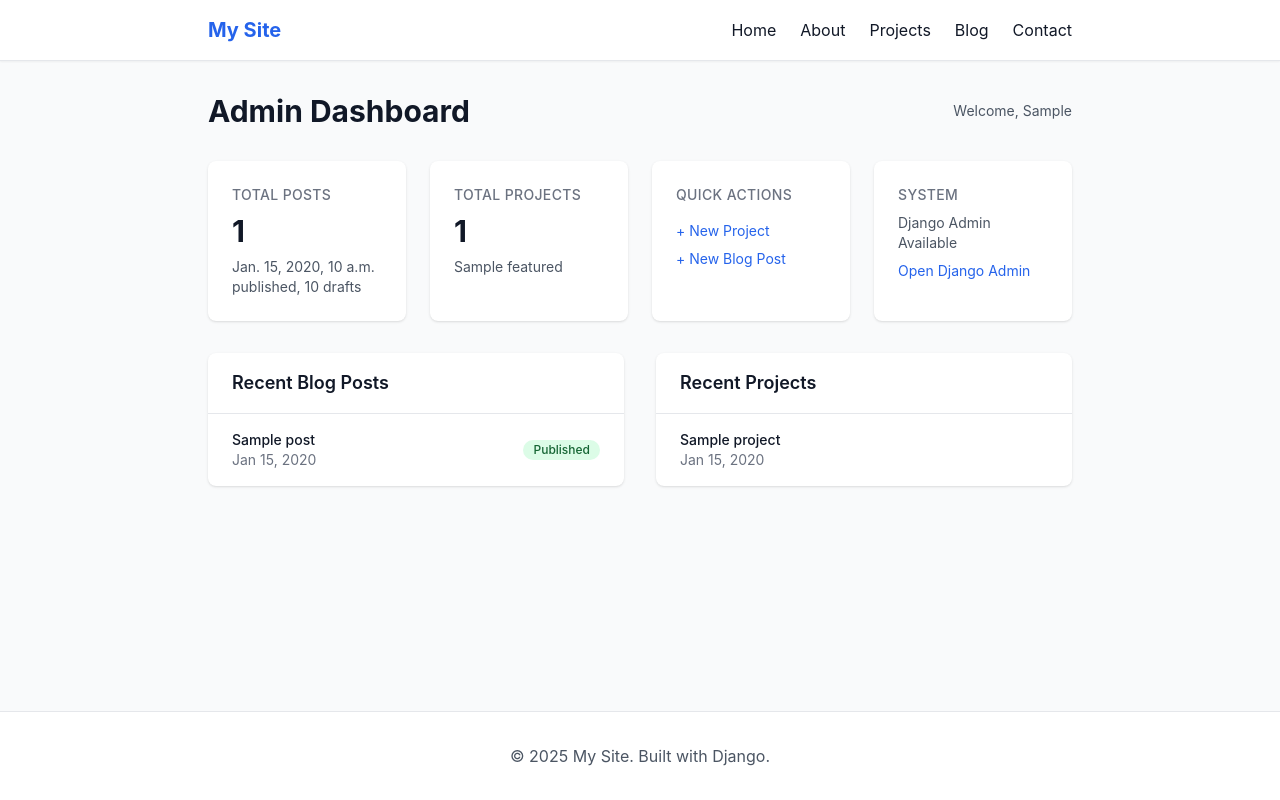
After one commit to NagyGeorge/personal-webpage, a Django app: template templates/admin_dashboard/dashboard.html in a window 1280 px wide. The commit adds this page. Run offline with Django 5.2, Linux system fonts and the light colour scheme; a user stored in the database is signed in; tables that the repository leaves empty hold one stand-in row (values such as "Sample post"); the template is opened without the code that fills it: most values are stand-ins (such as "Sample title", 1, 10 or a date in 2020); some libraries are stand-ins or nearby versions.

Commit message:
Week 1: Implement Google OAuth authentication and admin dashboard foundation
Features Added:
- Google OAuth authentication with django-allauth
- Single-user access control (restricted to ALLOWED_ADMIN_EMAIL)
- Admin dashboard with stats overview
- Navigation updates with login/admin links
- Access denied page for unauthorized users
- Admin context processor for template variables

Technical Implementation:
- Added django-allauth and django-widget-tweaks dependencies
- Created admin_dashboard Django app
- Configured OAuth providers and authentication backends
- Added allauth middleware and context processors
- Created custom admin_required decorator
- Set up URL routing for /accounts/ and /dashboard/

Templates Created:
- Admin dashboard with content statistics
- Access denied page with proper messaging
- Updated navigation with conditional admin links

Configuration:
- Added ALLOWED_ADMIN_EMAIL environment variable
- Updated .env.example with new variables
- Added comprehensive Google OAuth setup documentation

Security:
- Email-based access control
- Proper redirect handling
- Login/logout flow integration

Ready for Week 2: Project management interface

```diff
--- a/mysite/urls.py
+++ b/mysite/urls.py
@@ -5,6 +5,8 @@ from . import views
 
 urlpatterns = [
     path("admin/", admin.site.urls),
+    path("accounts/", include("allauth.urls")),
+    path("dashboard/", include("admin_dashboard.urls")),
     path("api/blog/", include("blog.urls")),
     path("api/portfolio/", include("portfolio.urls")),
     path("", include("status.urls")),
--- a/pyproject.toml
+++ b/pyproject.toml
@@ -21,6 +21,8 @@ dependencies = [
     "django-prometheus==2.3.1",
     "Pillow==10.3.0",
     "python-dotenv==1.0.1",
+    "django-allauth>=65.11.2",
+    "django-widget-tweaks>=1.5.0",
 ]
 
 [project.optional-dependencies]
--- a/requirements.txt
+++ b/requirements.txt
@@ -12,3 +12,5 @@ django-prometheus==2.3.1
 whitenoise==6.6.0
 Pillow==10.3.0
 python-dotenv==1.0.1
+django-allauth==0.57.0
+django-widget-tweaks==1.4.12
--- /dev/null
+++ b/templates/admin_dashboard/dashboard.html
@@ -0,0 +1,119 @@
+{% extends "base.html" %}
+
+{% block title %}Admin Dashboard - My Site{% endblock %}
+
+{% block content %}
+<div class="max-w-6xl mx-auto">
+    <!-- Header -->
+    <div class="flex justify-between items-center mb-8">
+        <h1 class="text-3xl font-bold text-gray-900">Admin Dashboard</h1>
+        <div class="text-sm text-gray-600">
+            Welcome, {{ user.first_name|default:user.email }}
+        </div>
+    </div>
+
+    <!-- Stats Grid -->
+    <div class="grid grid-cols-1 md:grid-cols-2 lg:grid-cols-4 gap-6 mb-8">
+        <!-- Blog Stats -->
+        <div class="bg-white rounded-lg shadow p-6">
+            <div class="text-sm font-medium text-gray-500 uppercase tracking-wide">Total Posts</div>
+            <div class="mt-2 text-3xl font-bold text-gray-900">{{ total_posts }}</div>
+            <div class="mt-2 text-sm text-gray-600">
+                {{ published_posts }} published, {{ draft_posts }} drafts
+            </div>
+        </div>
+
+        <!-- Project Stats -->
+        <div class="bg-white rounded-lg shadow p-6">
+            <div class="text-sm font-medium text-gray-500 uppercase tracking-wide">Total Projects</div>
+            <div class="mt-2 text-3xl font-bold text-gray-900">{{ total_projects }}</div>
+            <div class="mt-2 text-sm text-gray-600">
+                {{ featured_projects }} featured
+            </div>
+        </div>
+
+        <!-- Quick Actions -->
+        <div class="bg-white rounded-lg shadow p-6">
+            <div class="text-sm font-medium text-gray-500 uppercase tracking-wide">Quick Actions</div>
+            <div class="mt-4 space-y-2">
+                <a href="#" class="block text-blue-600 hover:text-blue-800 text-sm">+ New Project</a>
+                <a href="#" class="block text-blue-600 hover:text-blue-800 text-sm">+ New Blog Post</a>
+            </div>
+        </div>
+
+        <!-- System Info -->
+        <div class="bg-white rounded-lg shadow p-6">
+            <div class="text-sm font-medium text-gray-500 uppercase tracking-wide">System</div>
+            <div class="mt-2 text-sm text-gray-600">
+                <div>Django Admin Available</div>
+                <div class="mt-2">
+                    <a href="/admin/" class="text-blue-600 hover:text-blue-800">Open Django Admin</a>
+                </div>
+            </div>
+        </div>
+    </div>
+
+    <!-- Recent Content -->
+    <div class="grid grid-cols-1 lg:grid-cols-2 gap-8">
+        <!-- Recent Posts -->
+        <div class="bg-white rounded-lg shadow">
+            <div class="px-6 py-4 border-b border-gray-200">
+                <h2 class="text-lg font-semibold text-gray-900">Recent Blog Posts</h2>
+            </div>
+            <div class="divide-y divide-gray-200">
+                {% for post in recent_posts %}
+                    <div class="px-6 py-4">
+                        <div class="flex items-center justify-between">
+                            <div>
+                                <h3 class="text-sm font-medium text-gray-900">{{ post.title }}</h3>
+                                <p class="text-sm text-gray-500">{{ post.created_at|date:"M d, Y" }}</p>
+                            </div>
+                            <div class="flex items-center space-x-2">
+                                {% if post.published %}
+                                    <span class="inline-flex items-center px-2.5 py-0.5 rounded-full text-xs font-medium bg-green-100 text-green-800">
+                                        Published
+                                    </span>
+                                {% else %}
+                                    <span class="inline-flex items-center px-2.5 py-0.5 rounded-full text-xs font-medium bg-yellow-100 text-yellow-800">
+                                        Draft
+                                    </span>
+                                {% endif %}
+                            </div>
+                        </div>
+                    </div>
+                {% empty %}
+                    <div class="px-6 py-4 text-gray-500 text-sm">No blog posts yet</div>
+                {% endfor %}
+            </div>
+        </div>
+
+        <!-- Recent Projects -->
+        <div class="bg-white rounded-lg shadow">
+            <div class="px-6 py-4 border-b border-gray-200">
+                <h2 class="text-lg font-semibold text-gray-900">Recent Projects</h2>
+            </div>
+            <div class="divide-y divide-gray-200">
+                {% for project in recent_projects %}
+                    <div class="px-6 py-4">
+                        <div class="flex items-center justify-between">
+                            <div>
+                                <h3 class="text-sm font-medium text-gray-900">{{ project.title }}</h3>
+                                <p class="text-sm text-gray-500">{{ project.created_at|date:"M d, Y" }}</p>
+                            </div>
+                            <div class="flex items-center space-x-2">
+                                {% if project.featured %}
+                                    <span class="inline-flex items-center px-2.5 py-0.5 rounded-full text-xs font-medium bg-blue-100 text-blue-800">
+                                        Featured
+                                    </span>
+                                {% endif %}
+                            </div>
+                        </div>
+                    </div>
+                {% empty %}
+                    <div class="px-6 py-4 text-gray-500 text-sm">No projects yet</div>
+                {% endfor %}
+            </div>
+        </div>
+    </div>
+</div>
+{% endblock %}
--- a/templates/base.html
+++ b/templates/base.html
@@ -13,12 +13,30 @@
         <div class="max-w-4xl mx-auto px-4 py-4">
             <div class="flex justify-between items-center">
                 <a href="{% url 'home' %}" class="text-xl font-bold text-blue-600">My Site</a>
-                <div class="space-x-6">
+                <div class="flex items-center space-x-6">
                     <a href="{% url 'home' %}" class="hover:text-blue-600">Home</a>
                     <a href="{% url 'about' %}" class="hover:text-blue-600">About</a>
                     <a href="{% url 'projects' %}" class="hover:text-blue-600">Projects</a>
                     <a href="{% url 'blog_index' %}" class="hover:text-blue-600">Blog</a>
                     <a href="{% url 'contact' %}" class="hover:text-blue-600">Contact</a>
+
+                    {% load socialaccount %}
+                    {% if user.is_authenticated and user.email == ALLOWED_ADMIN_EMAIL %}
+                        <div class="border-l border-gray-300 pl-6 ml-6">
+                            <a href="{% url 'admin_dashboard:dashboard' %}" class="text-blue-600 hover:text-blue-800 font-medium">
+                                Admin
+                            </a>
+                            <a href="{% url 'account_logout' %}" class="ml-4 text-gray-600 hover:text-gray-800">
+                                Logout
+                            </a>
+                        </div>
+                    {% elif not user.is_authenticated %}
+                        <div class="border-l border-gray-300 pl-6 ml-6">
+                            <a href="/accounts/google/login/" class="text-gray-600 hover:text-blue-600">
+                                Login
+                            </a>
+                        </div>
+                    {% endif %}
                 </div>
             </div>
         </div>
```
Also changed, not shown: GOOGLE_OAUTH_SETUP.md (added, +116 -0 lines), admin_dashboard/apps.py (added, +7 -0 lines), admin_dashboard/context_processors.py (added, +8 -0 lines), admin_dashboard/urls.py (added, +10 -0 lines), admin_dashboard/views.py (added, +43 -0 lines), mysite/settings/base.py (+53 -0 lines), templates/admin_dashboard/access_denied.html (added, +33 -0 lines), admin_dashboard/__init__.py (added), 2 other files.
